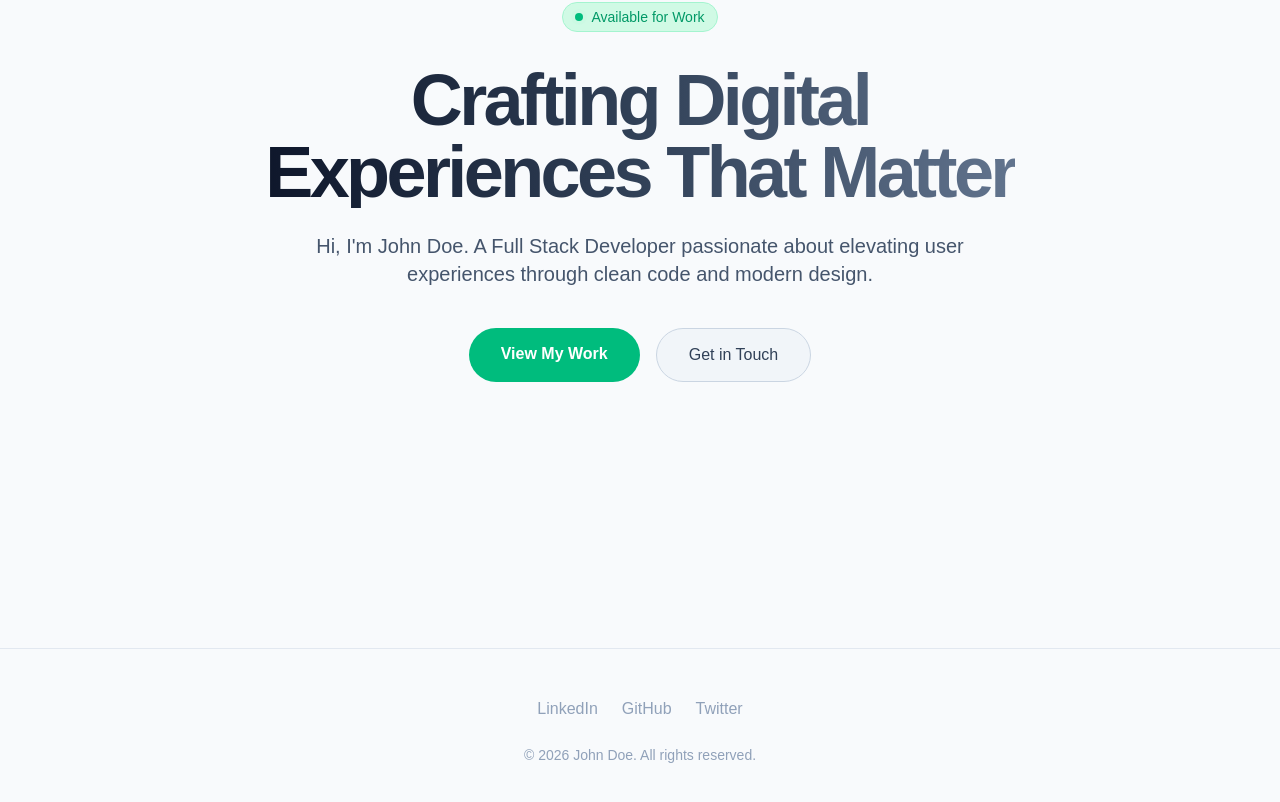
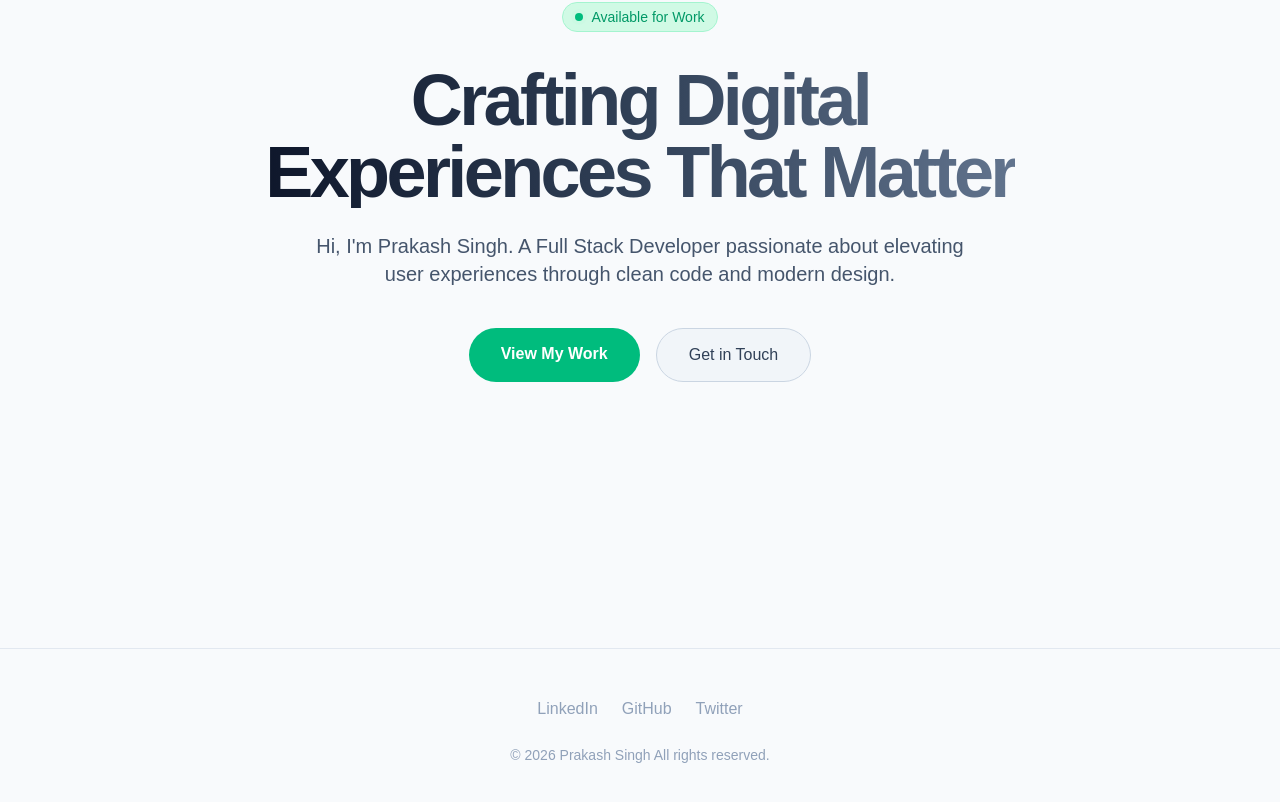
Before and after one commit to PrakashSingh65/portfolio, a Next.js app: page / in a window 1280 px wide. Shown: the part 248-1050 px from the top of the page. Built offline with nearby package versions, Linux system fonts and the light colour scheme; a web font is replaced by a local one.

Commit message:
feat: Add initial project structure including a home page, contact page, and footer component.

```diff
--- a/app/components/Footer.tsx
+++ b/app/components/Footer.tsx
@@ -8,7 +8,7 @@ export default function Footer() {
           <a href="#" className="text-slate-400 dark:text-white/40 hover:text-emerald-500 dark:hover:text-emerald-400 transition-colors font-medium">Twitter</a>
         </div>
         <p className="text-slate-400 dark:text-white/40 text-sm">
-          © {new Date().getFullYear()} John Doe. All rights reserved.
+          © {new Date().getFullYear()} Prakash Singh All rights reserved.
         </p>
       </div>
     </footer>
--- a/app/contact/page.tsx
+++ b/app/contact/page.tsx
@@ -161,8 +161,8 @@ export default function ContactPage() {
                 <div>
                   <h3 className="text-slate-800 dark:text-white font-bold text-xl mb-1.5">Our Location</h3>
                   <p className="text-slate-600 dark:text-white/60 leading-relaxed text-lg">
-                    New York, NY <br />
-                    United States
+                    varanasi <br />
+                    Uttar Pradesh
                   </p>
                 </div>
               </div>
--- a/app/page.tsx
+++ b/app/page.tsx
@@ -15,7 +15,7 @@ export default function Home() {
             Crafting Digital <br className="hidden md:block" /> Experiences That Matter
           </h1>
           <p data-aos="fade-up" data-aos-delay="300" className="text-lg md:text-xl text-slate-600 dark:text-white/60 mb-10 max-w-2xl">
-            Hi, I'm John Doe. A Full Stack Developer passionate about elevating user experiences through clean code and modern design.
+            Hi, I'm Prakash Singh. A Full Stack Developer passionate about elevating user experiences through clean code and modern design.
           </p>
           <div data-aos="fade-up" data-aos-delay="450" className="flex flex-col sm:flex-row gap-4">
             <a href="/projects" className="px-8 py-3.5 bg-emerald-500 text-white dark:bg-emerald-400 dark:text-[#0b0416] font-semibold rounded-full hover:bg-emerald-600 dark:hover:bg-emerald-300 transition-colors">
```
